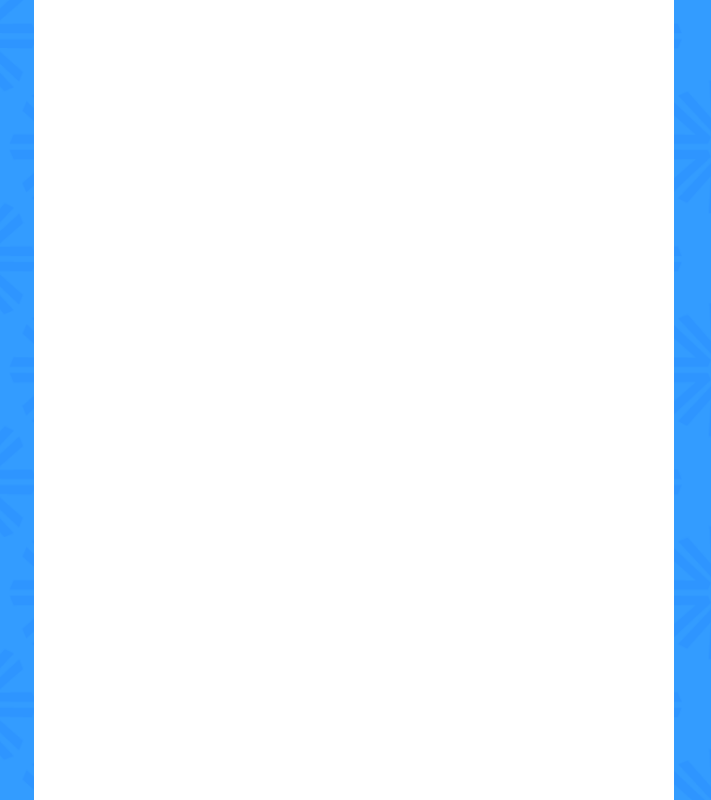
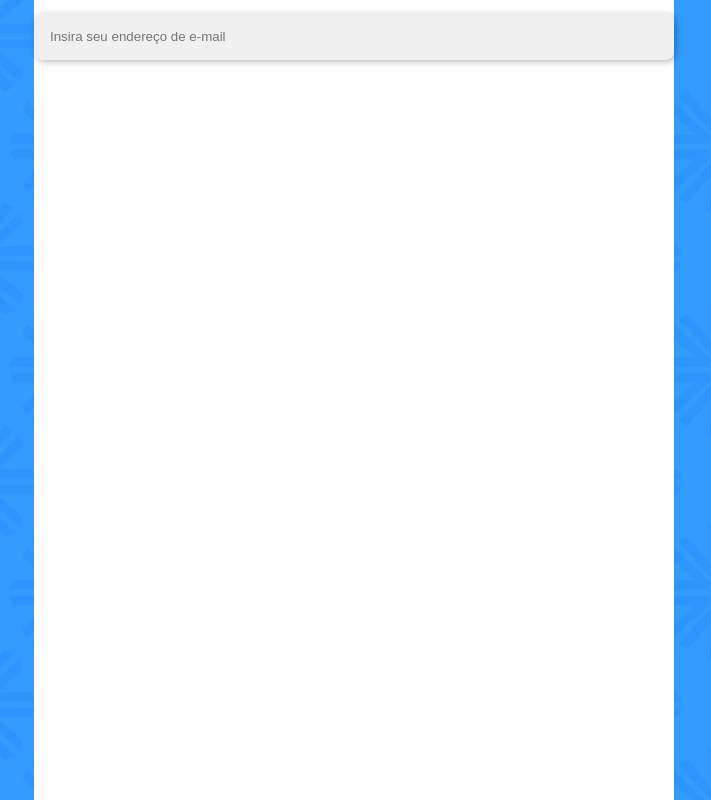
Before and after one commit to 7eduardocf/VOLL, a React (Create React App) app in the folder web/: page /login in a window 1280 px wide. Shown: the whole page, without its empty margins (286-997 px from the left). Built offline with nearby package versions, Linux system fonts and the light colour scheme; the HTML template or start-up script is replaced by a standard one.

Commit message:
Feito o input generico

```diff
--- /dev/null
+++ b/web/src/components/CampoDigitacao/index.tsx
@@ -0,0 +1,33 @@
+import styled from "styled-components"
+
+const Campo = styled.input`
+    background: #f0f0f0;
+    margin: 1em 0;
+    box-sizing: border-box;
+    box-shadow: 2px 2px 6px rgba(0,0,0, 0.25);
+    border-radius: 8px;
+    border: none;
+    width: 100%;
+    padding: 16px;
+`
+
+interface Props{
+    valor: string
+    tipo : string
+    placeholder: string
+    onChange: (value: string)=> void
+}
+
+function CampoDigitacao({valor, tipo, placeholder, onChange}: Props) {
+    return (
+        <Campo
+            type={tipo}
+            value={valor}
+            placeholder={placeholder}
+            onChange={(e) => onChange(e.target.value)}
+            required
+        />
+    )
+}
+
+export default CampoDigitacao
--- a/web/src/pages/Login/index.tsx
+++ b/web/src/pages/Login/index.tsx
@@ -1,7 +1,18 @@
+import { useState } from "react"
+import CampoDigitacao from "../../components/CampoDigitacao"
+
 function Login() {
+
+    const [email, setEmail] = useState("")
+
     return (
         <>
-
+            <CampoDigitacao
+                valor={email}
+                tipo="text"
+                placeholder="Insira seu endereço de e-mail"
+                onChange={setEmail}
+            />
         </>
     )
 }
```
